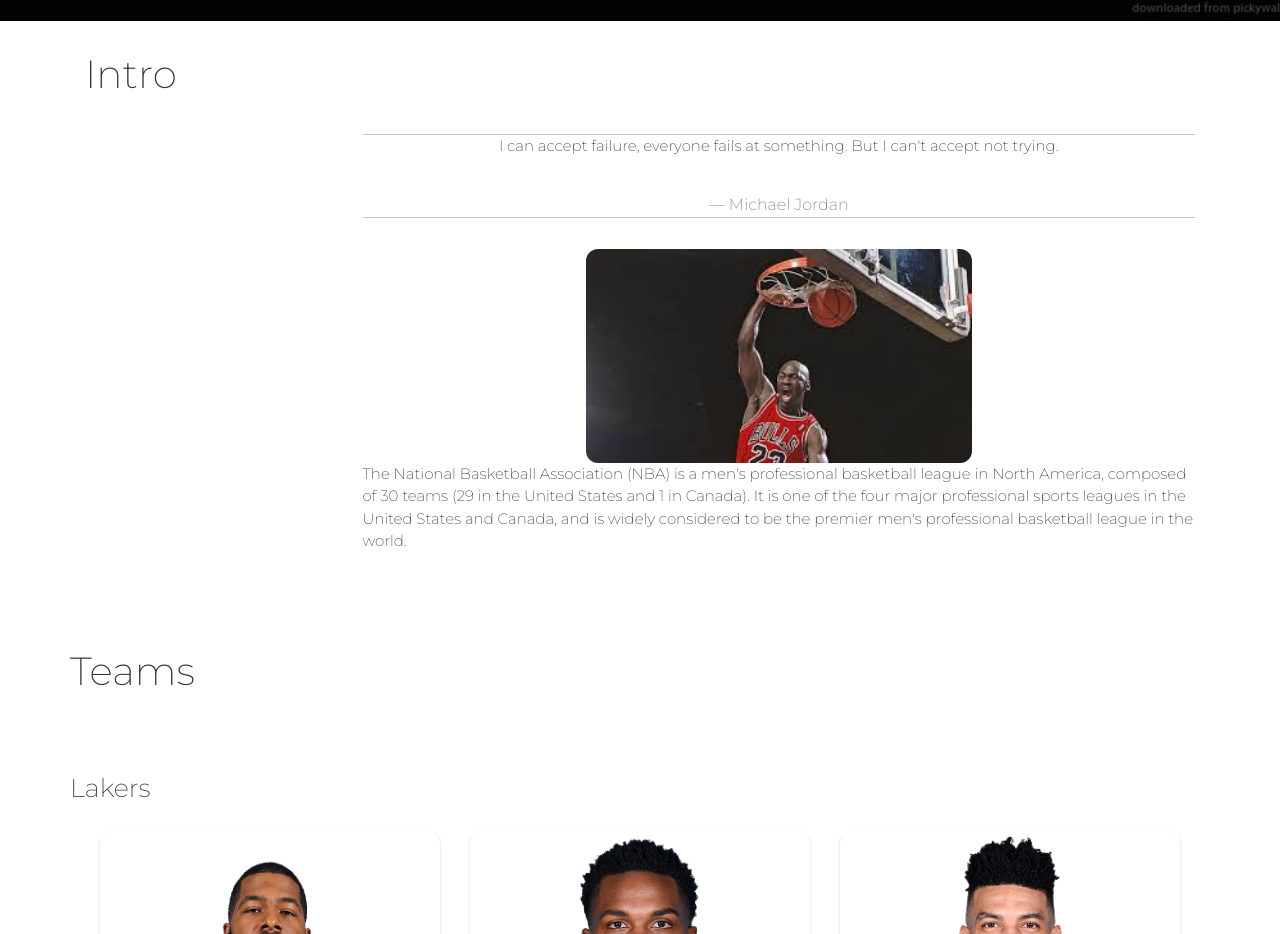
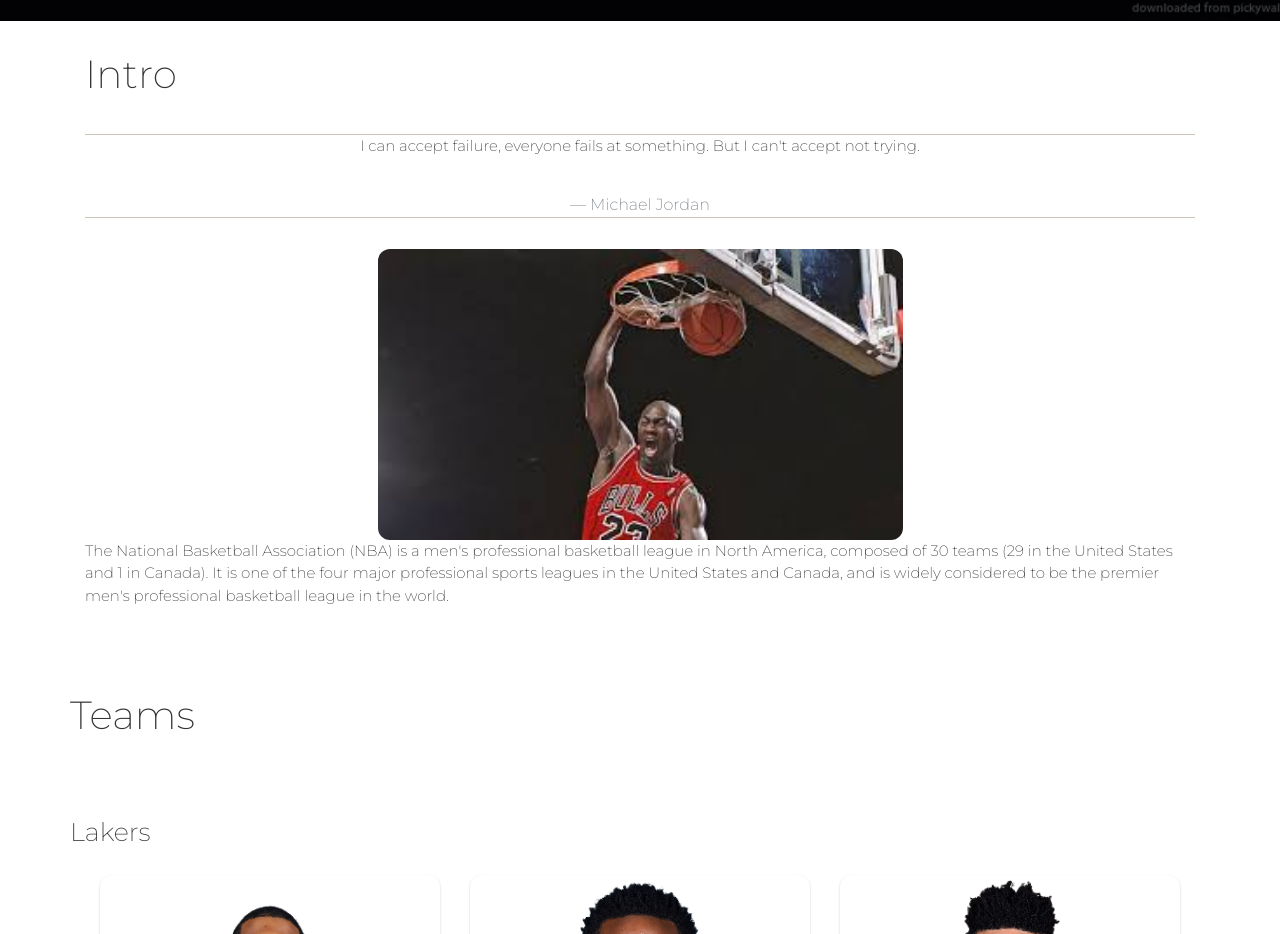
Before and after one commit to moubarakengineering/moubarakengineering.github.io, a plain HTML site: page Doc2/index.html in a window 1280 px wide. Shown: the part 779-1713 px from the top of the page. Drawn offline with Linux system fonts and the light colour scheme; some packages are replaced by stand-ins of ours.

Commit message:
Add files via upload

```diff
--- a/Doc2/index.html
+++ b/Doc2/index.html
@@ -94,7 +94,7 @@
         <div class="title" id='home'>
           <h2>Intro</h2>
           <br>
-          <div class="typography-line">
+          <div>
           <blockquote class="blockquote">
             <p>I can accept failure, everyone fails at something. But I can't accept not trying.</p>
             <br>
```
